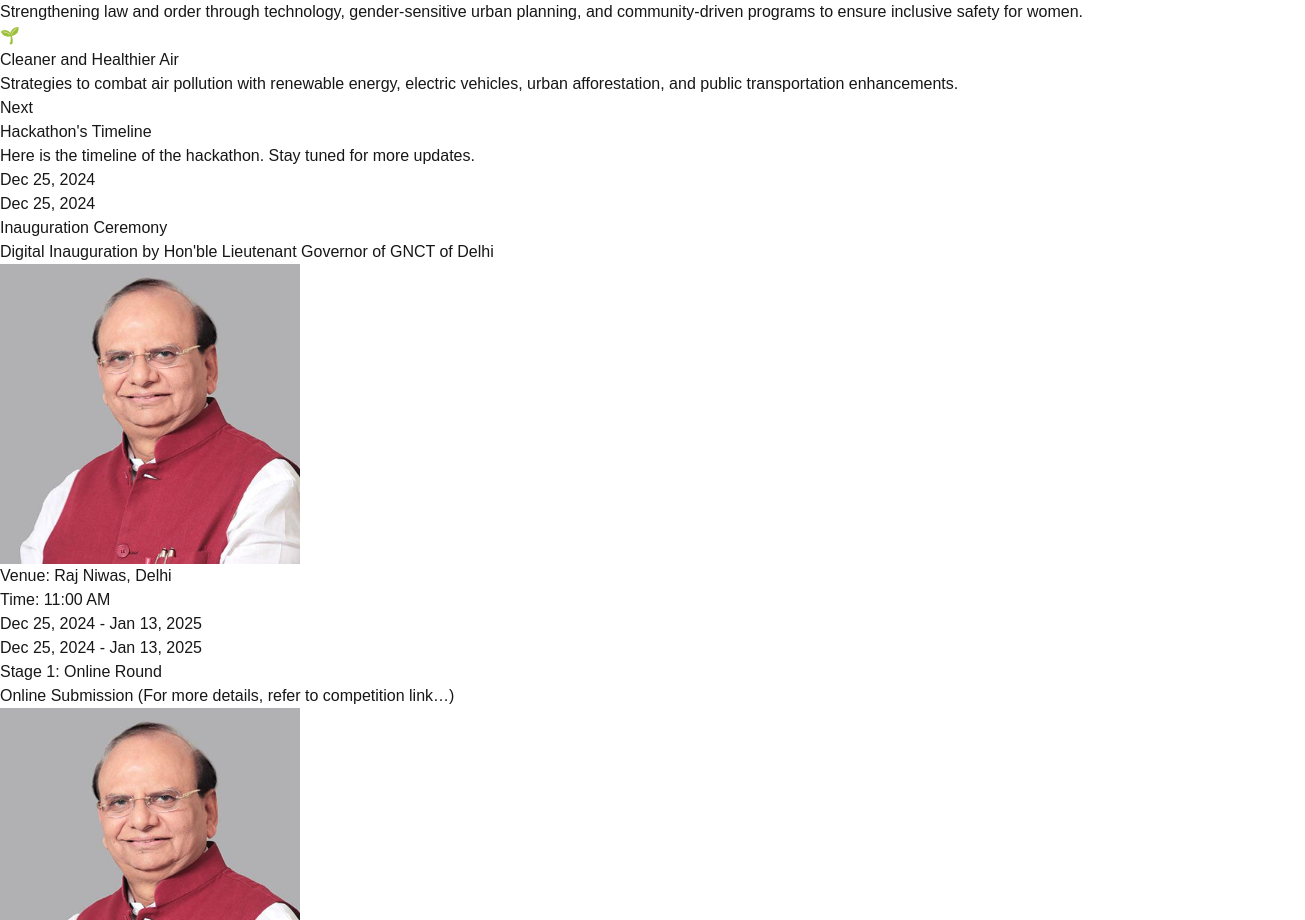
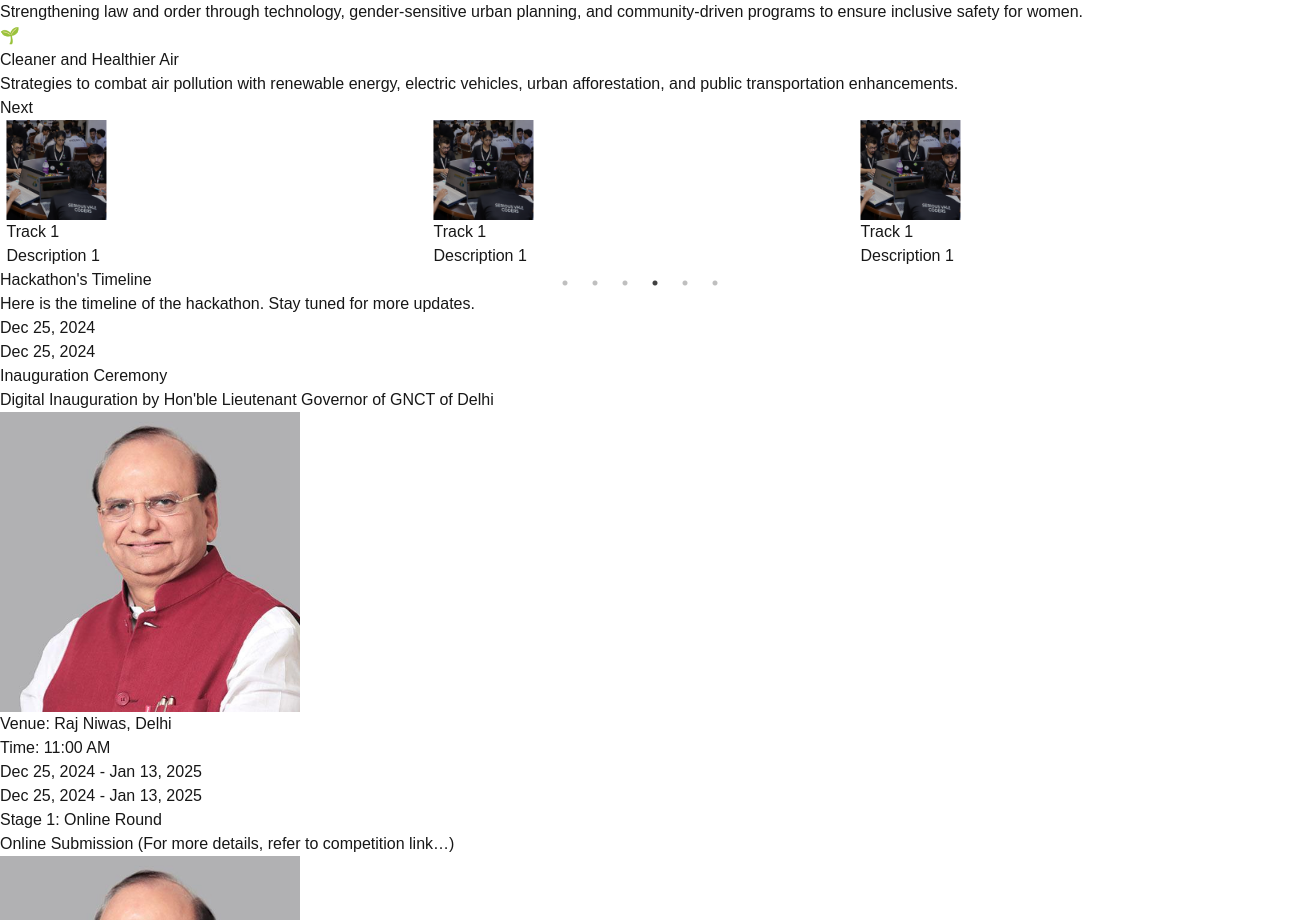
Before and after one commit to Avnish-oP/sdi2025-website, a Next.js app: page / in a window 1280 px wide. Shown: the part 5520-6440 px from the top of the page, 1305 px wide, since content can reach past the window. Built offline with nearby package versions, Linux system fonts and the light colour scheme.

Commit message:
ps carousel added

```diff
--- a/package.json
+++ b/package.json
@@ -15,7 +15,9 @@
     "next": "15.1.2",
     "react": "^19.0.0",
     "react-dom": "^19.0.0",
+    "react-slick": "^0.30.3",
     "react-transition-group": "^4.4.5",
+    "slick-carousel": "^1.8.1",
     "tailwind-merge": "^2.5.5"
   },
   "devDependencies": {
@@ -23,6 +25,7 @@
     "@types/node": "^20",
     "@types/react": "^19",
     "@types/react-dom": "^19",
+    "@types/react-slick": "^0.23.13",
     "@types/react-transition-group": "^4.4.12",
     "eslint": "^9",
     "eslint-config-next": "15.1.2",
--- a/src/app/globals.css
+++ b/src/app/globals.css
@@ -1,6 +1,8 @@
 @tailwind base;
 @tailwind components;
 @tailwind utilities;
+
+
 
 :root {
   --background: #ffffff;
--- a/src/app/page.tsx
+++ b/src/app/page.tsx
@@ -3,6 +3,7 @@ import HeroSection from "@/components/Hero";
 import Navbar from "@/components/Navbar";
 import { HackathonTimeline } from "@/components/Schedule";
 import  Themes  from "@/components/Themes";
+import  Tracks  from "@/components/Tracks";
 import OrganizingCommittee from "@/components/Committee";
 import Image from "next/image";
 
@@ -13,6 +14,7 @@ export default function Home() {
     <HeroSection />
     <AboutHackathon />
     <Themes />
+    <Tracks />
     <HackathonTimeline />
     <OrganizingCommittee />
     </>
--- /dev/null
+++ b/src/components/Tracks.tsx
@@ -0,0 +1,115 @@
+"use client";
+
+import dynamic from "next/dynamic";
+import React from "react";
+import "slick-carousel/slick/slick.css";
+import "slick-carousel/slick/slick-theme.css";
+import { desc } from "framer-motion/client";
+import Image from "next/image";
+
+// Dynamically import react-slick to prevent SSR issues
+const Slider = dynamic(() => import("react-slick"), { ssr: false });
+
+function Tracks() {
+  const settings = {
+    dots: true,
+    infinite: true,
+    slidesToShow: 3,
+    slidesToScroll: 1,
+    autoplay: true,
+    autoplaySpeed: 2000,
+    pauseOnHover: true,
+    initialSlide: 0,
+    responsive: [
+      {
+        breakpoint: 1024,
+        settings: {
+          slidesToShow: 3,
+          slidesToScroll: 3,
+          infinite: true,
+          dots: true,
+        },
+      },
+      {
+        breakpoint: 600,
+        settings: {
+          slidesToShow: 2,
+          slidesToScroll: 2,
+          initialSlide: 2,
+        },
+      },
+      {
+        breakpoint: 480,
+        settings: {
+          slidesToShow: 1,
+          slidesToScroll: 1,
+        },
+      },
+    ],
+  };
+
+  return (
+    <div className="slider-container  bg-gradient-to-r from-purple-100 to-pink-200 p-10 mx-auto">
+      <Slider {...settings}>
+        <div className="">
+          <Trackk
+            icon={<Image src="/images/event1.png" alt="track1" width={100} height={100} />}
+            title="Track 1"
+            description="Description 1"
+          />
+        </div>
+        <div className="">
+        <Trackk
+            icon={<Image src="/images/event1.png" alt="track1" width={100} height={100} />}
+            title="Track 1"
+            description="Description 1"
+          />
+        </div>
+        <div className="">
+        <Trackk
+            icon={<Image src="/images/event1.png" alt="track1" width={100} height={100} />}
+            title="Track 1"
+            description="Description 1"
+          />
+        </div>
+        <div className="">
+        <Trackk
+            icon={<Image src="/images/event1.png" alt="track1" width={100} height={100} />}
+            title="Track 1"
+            description="Description 1"
+          />
+        </div>
+        <div className="">
+        <Trackk
+            icon={<Image src="/images/event1.png" alt="track1" width={100} height={100} />}
+            title="Track 1"
+            description="Description 1"
+          />
+        </div>
+        <div className="">
+        <Trackk
+            icon={<Image src="/images/event1.png" alt="track1" width={100} height={100} />}
+            title="Track 1"
+            description="Description 1"
+          />
+        </div>
+      </Slider>
+    </div>
+  );
+}
+
+function Trackk({ icon, title, description }: any) {
+  return(
+    <div className="flex flex-col justify-center items-center bg-white rounded-lg p-6 transform scale-95 hover:scale-100 transition-all duration-300 cursor-pointer">
+    <div className="text-6xl mb-4 text-indigo-600 animate__animated animate__fadeIn">
+      {icon}
+    </div>
+    <h3 className="text-2xl font-semibold text-gray-800 mb-4 hover:text-indigo-600 transition-all">
+      {title}
+    </h3>
+    <p className="text-gray-600 text-sm">{description}</p>
+  </div>
+  )
+}
+
+export default Tracks;
```
Also changed, not shown: 1 other file (tests, documents, lock files or other folders).
